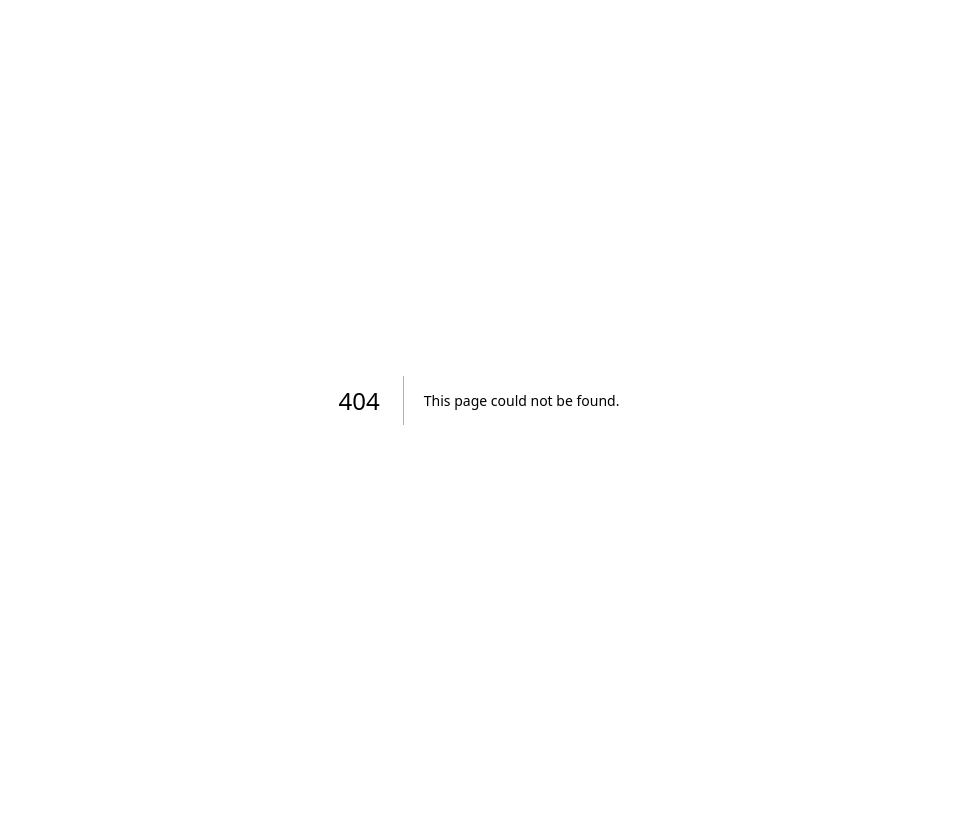
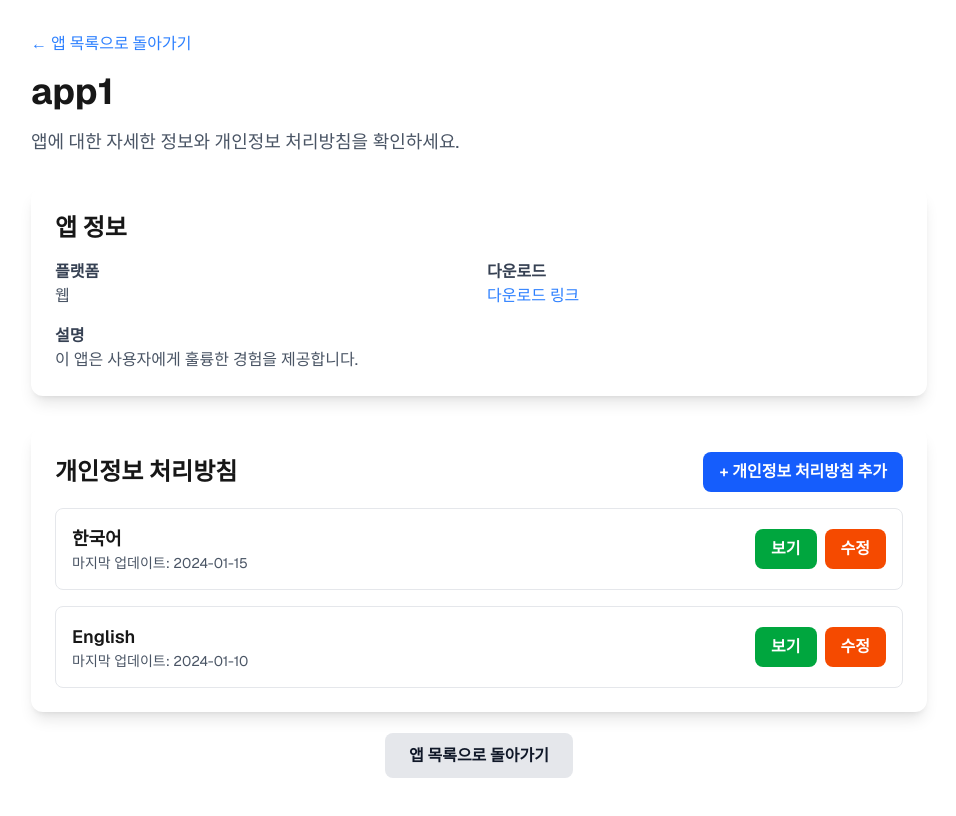
Before and after one commit to 0010capacity/0010capacity.github.io, a Next.js app: page /apps/app1 in a window 1280 px wide. Before the commit this address had no page. Shown: the top 816 px of the page, without its empty margins (161-1117 px from the left). Built offline with nearby package versions, Linux system fonts and the light colour scheme.

Commit message:
Restructure app and privacy policy management with better UX

```diff
--- /dev/null
+++ b/app/apps/[appName]/page.tsx
@@ -0,0 +1,146 @@
+'use client';
+
+import { useState, useEffect } from 'react';
+import Link from 'next/link';
+import { useParams } from 'next/navigation';
+
+interface PrivacyPolicy {
+  language: string;
+  url: string;
+  lastUpdated: string;
+}
+
+export default function AppDetailPage() {
+  const params = useParams();
+  const appName = params.appName as string;
+
+  const [privacyPolicies, setPrivacyPolicies] = useState<PrivacyPolicy[]>([]);
+  const [loading, setLoading] = useState(true);
+
+  // Mock data - 실제로는 API나 파일 시스템에서 불러와야 함
+  useEffect(() => {
+    // 여기서는 목업 데이터 사용
+    const mockPolicies: PrivacyPolicy[] = [
+      { language: 'ko', url: `/privacy-policies/${appName}/ko.md`, lastUpdated: '2024-01-15' },
+      { language: 'en', url: `/privacy-policies/${appName}/en.md`, lastUpdated: '2024-01-10' },
+    ];
+    setPrivacyPolicies(mockPolicies);
+    setLoading(false);
+  }, [appName]);
+
+  return (
+    <div className="font-sans min-h-screen p-8 pb-20">
+      <main className="max-w-4xl mx-auto">
+        <div className="mb-8">
+          <Link
+            href="/apps"
+            className="text-blue-500 hover:text-blue-700 mb-4 inline-block"
+          >
+            ← 앱 목록으로 돌아가기
+          </Link>
+          <h1 className="text-4xl font-bold mb-4">{decodeURIComponent(appName)}</h1>
+          <p className="text-lg text-gray-600 mb-6">
+            앱에 대한 자세한 정보와 개인정보 처리방침을 확인하세요.
+          </p>
+        </div>
+
+        {/* 앱 정보 섹션 */}
+        <div className="bg-white dark:bg-gray-800 rounded-xl shadow-lg p-6 mb-8">
+          <h2 className="text-2xl font-semibold mb-4">앱 정보</h2>
+          <div className="grid grid-cols-1 md:grid-cols-2 gap-4">
+            <div>
+              <h3 className="font-semibold text-gray-700 dark:text-gray-300">플랫폼</h3>
+              <p className="text-gray-600 dark:text-gray-400">웹</p>
+            </div>
+            <div>
+              <h3 className="font-semibold text-gray-700 dark:text-gray-300">다운로드</h3>
+              <a href="#" className="text-blue-500 hover:text-blue-700">다운로드 링크</a>
+            </div>
+            <div className="md:col-span-2">
+              <h3 className="font-semibold text-gray-700 dark:text-gray-300">설명</h3>
+              <p className="text-gray-600 dark:text-gray-400">
+                이 앱은 사용자에게 훌륭한 경험을 제공합니다.
+              </p>
+            </div>
+          </div>
+        </div>
+
+        {/* 개인정보 처리방침 섹션 */}
+        <div className="bg-white dark:bg-gray-800 rounded-xl shadow-lg p-6">
+          <div className="flex justify-between items-center mb-4">
+            <h2 className="text-2xl font-semibold">개인정보 처리방침</h2>
+            <Link
+              href={`/submit-pr?app=${encodeURIComponent(appName)}`}
+              className="bg-blue-600 hover:bg-blue-700 text-white font-semibold py-2 px-4 rounded-lg transition-colors duration-200"
+            >
+              + 개인정보 처리방침 추가
+            </Link>
+          </div>
+
+          {loading ? (
+            <div className="text-center py-8">
+              <div className="animate-spin rounded-full h-8 w-8 border-b-2 border-blue-600 mx-auto"></div>
+              <p className="text-gray-600 dark:text-gray-400 mt-2">로딩 중...</p>
+            </div>
+          ) : privacyPolicies.length > 0 ? (
+            <div className="space-y-4">
+              {privacyPolicies.map((policy) => (
+                <div key={policy.language} className="border border-gray-200 dark:border-gray-700 rounded-lg p-4">
+                  <div className="flex justify-between items-center">
+                    <div>
+                      <h3 className="font-semibold text-lg">
+                        {policy.language === 'ko' ? '한국어' :
+                         policy.language === 'en' ? 'English' :
+                         policy.language}
+                      </h3>
+                      <p className="text-sm text-gray-600 dark:text-gray-400">
+                        마지막 업데이트: {policy.lastUpdated}
+                      </p>
+                    </div>
+                    <div className="flex gap-2">
+                      <a
+                        href={policy.url}
+                        target="_blank"
+                        rel="noopener noreferrer"
+                        className="bg-green-600 hover:bg-green-700 text-white font-semibold py-2 px-4 rounded-lg transition-colors duration-200"
+                      >
+                        보기
+                      </a>
+                      <Link
+                        href={`/submit-pr?app=${encodeURIComponent(appName)}&lang=${policy.language}`}
+                        className="bg-orange-600 hover:bg-orange-700 text-white font-semibold py-2 px-4 rounded-lg transition-colors duration-200"
+                      >
+                        수정
+                      </Link>
+                    </div>
+                  </div>
+                </div>
+              ))}
+            </div>
+          ) : (
+            <div className="text-center py-8">
+              <p className="text-gray-600 dark:text-gray-400 mb-4">
+                아직 등록된 개인정보 처리방침이 없습니다.
+              </p>
+              <Link
+                href={`/submit-pr?app=${encodeURIComponent(appName)}`}
+                className="bg-blue-600 hover:bg-blue-700 text-white font-semibold py-2 px-4 rounded-lg transition-colors duration-200 inline-block"
+              >
+                첫 번째 개인정보 처리방침 추가하기
+              </Link>
+            </div>
+          )}
+        </div>
+
+        <div className="text-center mt-8">
+          <Link
+            href="/apps"
+            className="bg-gray-200 hover:bg-gray-300 dark:bg-gray-700 dark:hover:bg-gray-600 text-gray-900 dark:text-white font-semibold py-3 px-6 rounded-lg transition-colors duration-200"
+          >
+            앱 목록으로 돌아가기
+          </Link>
+        </div>
+      </main>
+    </div>
+  );
+}
--- a/app/apps/page.tsx
+++ b/app/apps/page.tsx
@@ -4,28 +4,50 @@ export default function Apps() {
   return (
     <div className="font-sans min-h-screen p-8 pb-20 gap-16 sm:p-20">
       <main className="flex flex-col gap-8 items-center">
-        <h1 className="text-4xl font-bold">내 앱들</h1>
-        <p className="text-lg text-center">
-          제가 개발한 iOS, Android, 웹 앱들을 소개합니다. 각 앱을 다운로드하거나 사용해 보세요.
-        </p>
+        <div className="text-center">
+          <h1 className="text-4xl font-bold mb-4">내 앱들</h1>
+          <p className="text-lg text-center mb-6">
+            제가 개발한 iOS, Android, 웹 앱들을 소개합니다. 각 앱을 다운로드하거나 사용해 보세요.
+          </p>
+          <Link
+            className="inline-block bg-purple-600 hover:bg-purple-700 text-white font-semibold py-3 px-6 rounded-lg transition-colors duration-200 shadow-md mb-8"
+            href="/upload-app"
+          >
+            + 새 앱 업로드
+          </Link>
+        </div>
+
         <div className="grid grid-cols-1 md:grid-cols-2 lg:grid-cols-3 gap-8">
           {/* Placeholder for app items */}
-          <div className="border rounded-lg p-4">
-            <h2 className="text-2xl font-semibold">앱 1</h2>
-            <p>앱 1의 설명입니다.</p>
-            <Link href="#" className="text-blue-500">다운로드</Link>
+          <div className="border rounded-lg p-4 hover:shadow-lg transition-shadow">
+            <h2 className="text-2xl font-semibold mb-2">앱 1</h2>
+            <p className="text-gray-600 mb-4">앱 1의 설명입니다.</p>
+            <div className="flex gap-2 mb-4">
+              <Link href="#" className="text-blue-500 hover:text-blue-700">다운로드</Link>
+              <Link href="/apps/app1" className="text-green-500 hover:text-green-700">자세히 보기</Link>
+            </div>
+            <span className="inline-block bg-gray-100 text-gray-700 px-2 py-1 rounded text-sm">웹</span>
           </div>
-          <div className="border rounded-lg p-4">
-            <h2 className="text-2xl font-semibold">앱 2</h2>
-            <p>앱 2의 설명입니다.</p>
-            <Link href="#" className="text-blue-500">다운로드</Link>
+          <div className="border rounded-lg p-4 hover:shadow-lg transition-shadow">
+            <h2 className="text-2xl font-semibold mb-2">앱 2</h2>
+            <p className="text-gray-600 mb-4">앱 2의 설명입니다.</p>
+            <div className="flex gap-2 mb-4">
+              <Link href="#" className="text-blue-500 hover:text-blue-700">다운로드</Link>
+              <Link href="/apps/app2" className="text-green-500 hover:text-green-700">자세히 보기</Link>
+            </div>
+            <span className="inline-block bg-gray-100 text-gray-700 px-2 py-1 rounded text-sm">iOS</span>
           </div>
-          <div className="border rounded-lg p-4">
-            <h2 className="text-2xl font-semibold">앱 3</h2>
-            <p>앱 3의 설명입니다.</p>
-            <Link href="#" className="text-blue-500">다운로드</Link>
+          <div className="border rounded-lg p-4 hover:shadow-lg transition-shadow">
+            <h2 className="text-2xl font-semibold mb-2">앱 3</h2>
+            <p className="text-gray-600 mb-4">앱 3의 설명입니다.</p>
+            <div className="flex gap-2 mb-4">
+              <Link href="#" className="text-blue-500 hover:text-blue-700">다운로드</Link>
+              <Link href="/apps/app3" className="text-green-500 hover:text-green-700">자세히 보기</Link>
+            </div>
+            <span className="inline-block bg-gray-100 text-gray-700 px-2 py-1 rounded text-sm">Android</span>
           </div>
         </div>
+
         <Link
           className="rounded-full border border-solid border-black/[.08] dark:border-white/[.145] transition-colors flex items-center justify-center hover:bg-[#f2f2f2] dark:hover:bg-[#1a1a1a] hover:border-transparent font-medium text-sm sm:text-base h-10 sm:h-12 px-4 sm:px-5"
           href="/"
--- a/app/page.tsx
+++ b/app/page.tsx
@@ -36,24 +36,6 @@ export default function Home() {
                 href="/privacy-policy"
               >
                 개인정보 처리방침
-              </Link>
-              <Link
-                className="bg-blue-600 hover:bg-blue-700 text-white font-semibold py-3 px-6 rounded-lg transition-colors duration-200 shadow-md"
-                href="/submit-pr"
-              >
-                개인정보 처리방침 업로드
-              </Link>
-              <Link
-                className="bg-purple-600 hover:bg-purple-700 text-white font-semibold py-3 px-6 rounded-lg transition-colors duration-200 shadow-md"
-                href="/upload-app"
-              >
-                앱 업로드
-              </Link>
-              <Link
-                className="bg-orange-600 hover:bg-orange-700 text-white font-semibold py-3 px-6 rounded-lg transition-colors duration-200 shadow-md"
-                href="/edit-profile"
-              >
-                프로필 편집
               </Link>
             </div>
           </div>
--- a/app/submit-pr/page.tsx
+++ b/app/submit-pr/page.tsx
@@ -1,9 +1,11 @@
 'use client';
 
 import { useState, useEffect } from 'react';
+import { useSearchParams } from 'next/navigation';
 import { createPrivacyPolicyPR } from '../../lib/github';
 
 export default function SubmitPRPage() {
+  const searchParams = useSearchParams();
   const [token, setToken] = useState('');
   const [appName, setAppName] = useState('');
   const [language, setLanguage] = useState('ko');
@@ -21,6 +23,19 @@ export default function SubmitPRPage() {
       setRememberToken(true);
     }
   }, []);
+
+  // Load URL parameters
+  useEffect(() => {
+    const appParam = searchParams.get('app');
+    const langParam = searchParams.get('lang');
+
+    if (appParam) {
+      setAppName(decodeURIComponent(appParam));
+    }
+    if (langParam) {
+      setLanguage(langParam);
+    }
+  }, [searchParams]);
 
   // Save or remove token based on remember preference
   useEffect(() => {
```
